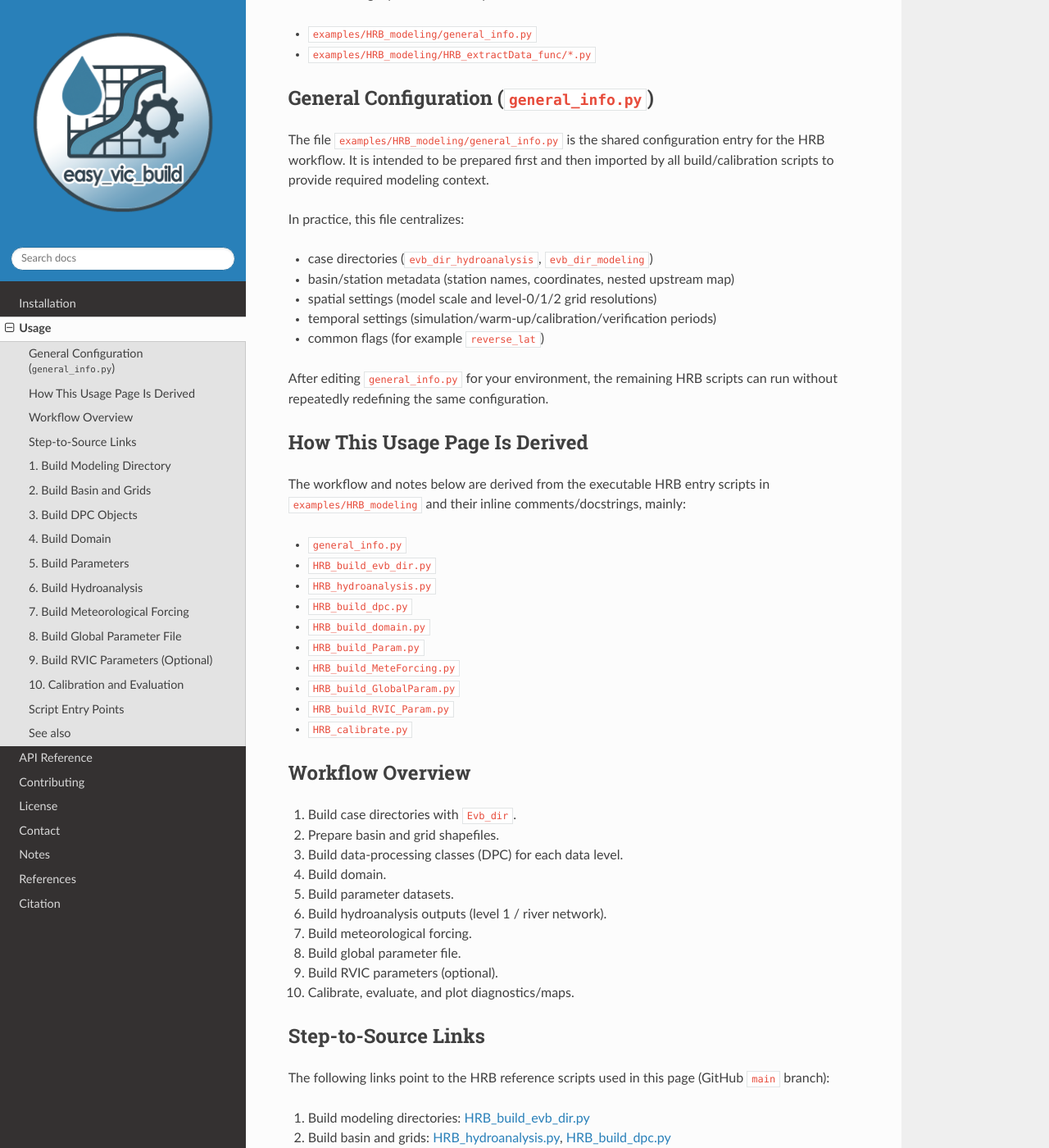
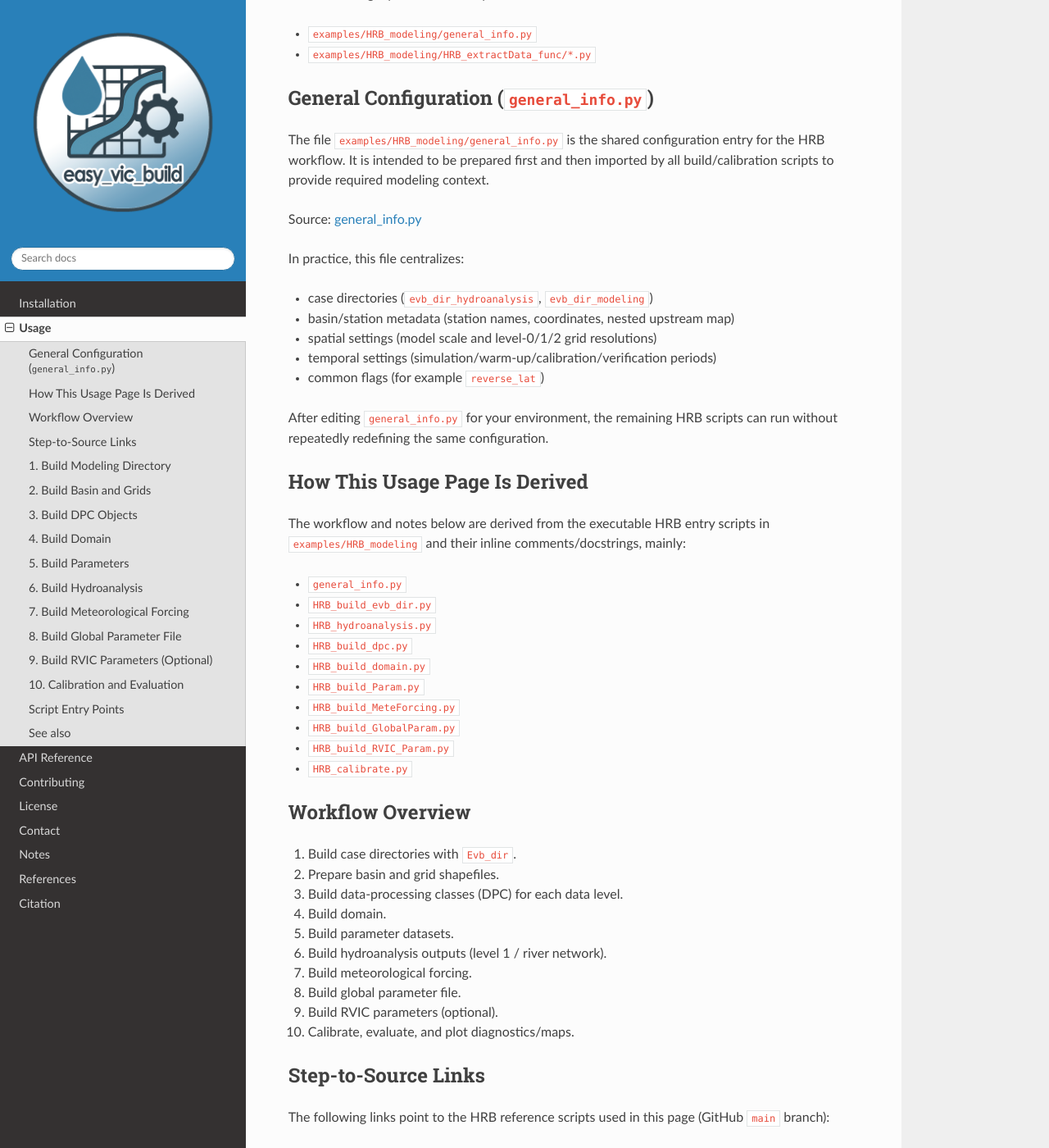
Before and after one commit to XudongZhengSteven/easy_vic_build, a Sphinx documentation site: the page built from docs/source/usage.rst, in a window 1280 px wide and 1400 px high, scrolled down 276 px. Shown: the whole window at 82% size. Built offline with Sphinx 7.4.7 and the Read the Docs theme 3.1.0, drawn with Linux system fonts in a browser that asks for light colours; some of the changed text lies outside the part shown.

Commit message:
codex build docs 20260304-04

```diff
--- a/docs/source/usage.rst
+++ b/docs/source/usage.rst
@@ -16,6 +16,9 @@
 The file ``examples/HRB_modeling/general_info.py`` is the shared configuration
 entry for the HRB workflow. It is intended to be prepared first and then
 imported by all build/calibration scripts to provide required modeling context.
+
+Source:
+`general_info.py <https://github.com/XudongZhengSteven/easy_vic_build/blob/main/examples/HRB_modeling/general_info.py>`_
 
 In practice, this file centralizes:
 
@@ -64,6 +67,9 @@
 
 The following links point to the HRB reference scripts used in this page
 (GitHub ``main`` branch):
+
+Shared configuration:
+`general_info.py <https://github.com/XudongZhengSteven/easy_vic_build/blob/main/examples/HRB_modeling/general_info.py>`_
 
 1. Build modeling directories:
    `HRB_build_evb_dir.py <https://github.com/XudongZhengSteven/easy_vic_build/blob/main/examples/HRB_modeling/HRB_build_evb_dir.py>`_
```
